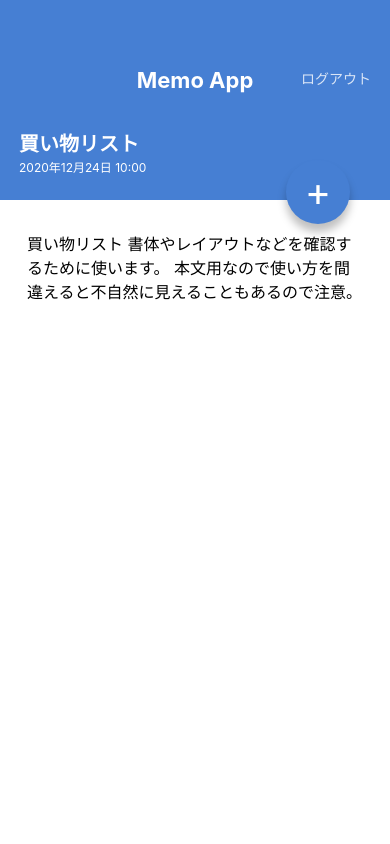
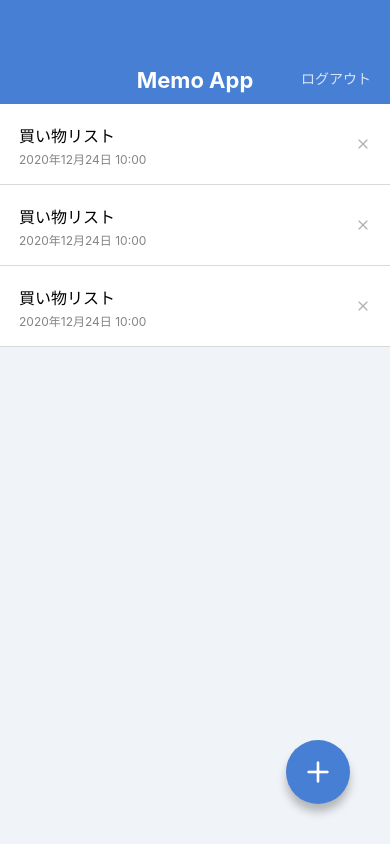
Before and after one commit to ShuntaroSuzuki/MemoApp, a React Native app: screen /MemoList in a window 390 px wide. Built offline with nearby package versions, Linux system fonts and the light colour scheme.

Commit message:
Add Icons

```diff
--- a/App.jsx
+++ b/App.jsx
@@ -1,10 +1,10 @@
 import React from 'react';
 
 import MemoListScreen from './src/screens/MemoListScreen';
-import MemoDetailScreen from './src/screens/MemoDetailScreen';
+// import MemoDetailScreen from './src/screens/MemoDetailScreen';
 
 export default function App() {
   return (
-    <MemoDetailScreen />
+    <MemoListScreen />
   );
 }
--- a/package.json
+++ b/package.json
@@ -8,6 +8,7 @@
     "eject": "expo eject"
   },
   "dependencies": {
+    "@expo/vector-icons": "12.0.3",
     "expo": "~40.0.0",
     "expo-status-bar": "~1.0.3",
     "prop-types": "15.7.2",
--- a/src/components/CircleButton.jsx
+++ b/src/components/CircleButton.jsx
@@ -1,19 +1,21 @@
 import React from 'react';
-import { View, Text, StyleSheet } from 'react-native';
+import { View, StyleSheet } from 'react-native';
 import { string, shape } from 'prop-types';
+import { Feather } from '@expo/vector-icons';
 
 export default function CircleButton(props) {
-    const { children, style } = props;
+    // eslint-disable-next-line react/prop-types
+    const { style, name } = props;
     return (
       <View style={[styles.circleButton, style]}>
-        <Text style={styles.circleButtonLabel}>{children}</Text>
+        <Feather name={name} size={32} color="white" />
       </View>
     );
 }
 
 CircleButton.propsType = {
-    children: string.isRequired,
     style: shape(),
+    name: string.isRequired,
 };
 
 CircleButton.defaultProps = {
--- a/src/components/MemoList.jsx
+++ b/src/components/MemoList.jsx
@@ -1,3 +1,4 @@
+import { Feather } from '@expo/vector-icons';
 import React from 'react';
 import { View, Text, StyleSheet } from 'react-native';
 
@@ -10,7 +11,7 @@
             <Text style={styles.memoListItemDate}>2020年12月24日 10:00</Text>
           </View>
           <View>
-            <Text>X</Text>
+            <Feather name="x" size={16} color="#B0B0B0" />
           </View>
         </View>
         <View style={styles.memoListItem}>
@@ -19,7 +20,7 @@
             <Text style={styles.memoListItemDate}>2020年12月24日 10:00</Text>
           </View>
           <View>
-            <Text>X</Text>
+            <Feather name="x" size={16} color="#B0B0B0" />
           </View>
         </View>
         <View style={styles.memoListItem}>
@@ -28,7 +29,7 @@
             <Text style={styles.memoListItemDate}>2020年12月24日 10:00</Text>
           </View>
           <View>
-            <Text>X</Text>
+            <Feather name="x" size={16} color="#B0B0B0" />
           </View>
         </View>
       </View>
--- a/src/screens/MemoDetailScreen.jsx
+++ b/src/screens/MemoDetailScreen.jsx
@@ -1,5 +1,7 @@
 import React from 'react';
-import { View, ScrollView, Text, StyleSheet } from 'react-native';
+import {
+ View, ScrollView, Text, StyleSheet,
+} from 'react-native';
 
 import Appbar from '../components/Appbar';
 import CircleButton from '../components/CircleButton';
@@ -19,7 +21,7 @@
             本文用なので使い方を間違えると不自然に見えることもあるので注意。
           </Text>
         </ScrollView>
-        <CircleButton style={{ top: 160, bottom: 'auto' }}>+</CircleButton>
+        <CircleButton style={{ top: 160, bottom: 'auto' }} name="edit-2" />
       </View>
     );
 }
--- a/src/screens/MemoListScreen.jsx
+++ b/src/screens/MemoListScreen.jsx
@@ -10,7 +10,7 @@
       <View style={styles.container}>
         <Appbar />
         <MemoList />
-        <CircleButton>+</CircleButton>
+        <CircleButton name="plus" />
       </View>
     );
 }
```
Also changed, not shown: 1 other file (tests, documents, lock files or other folders).
